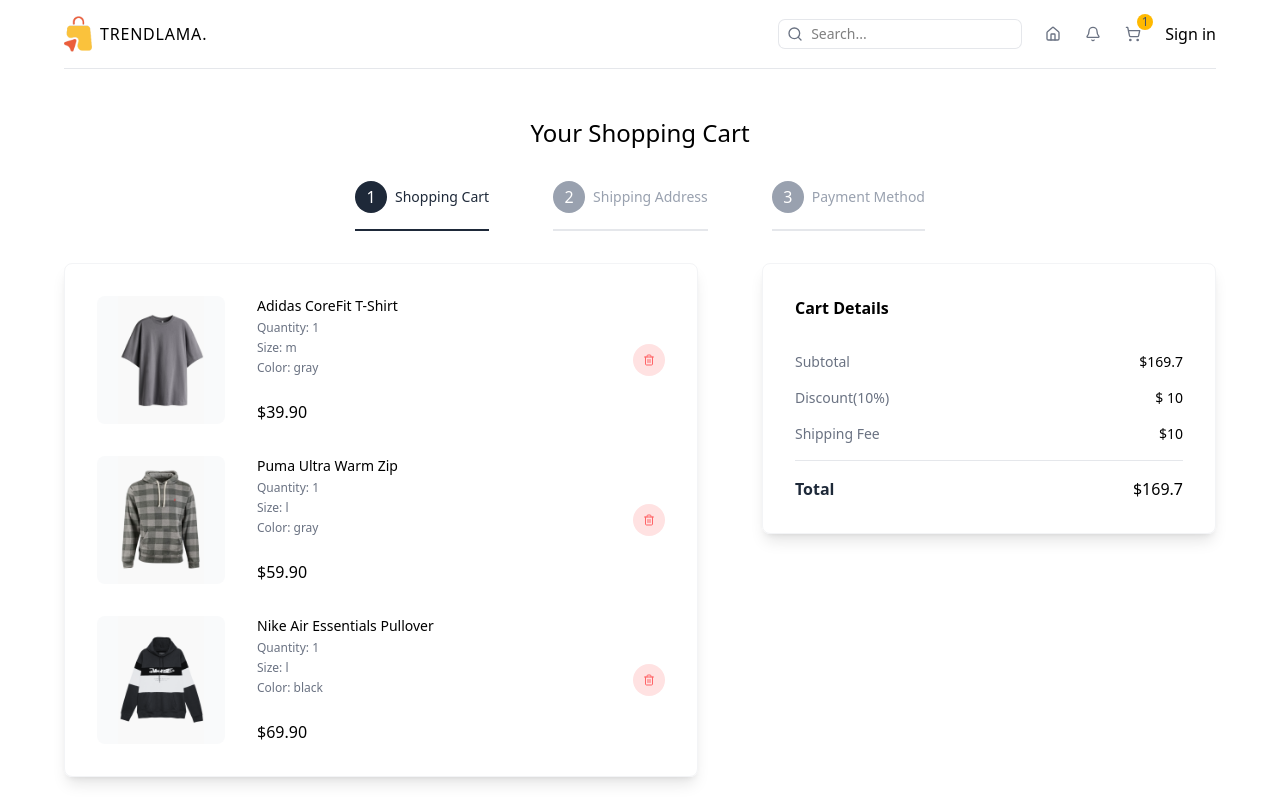
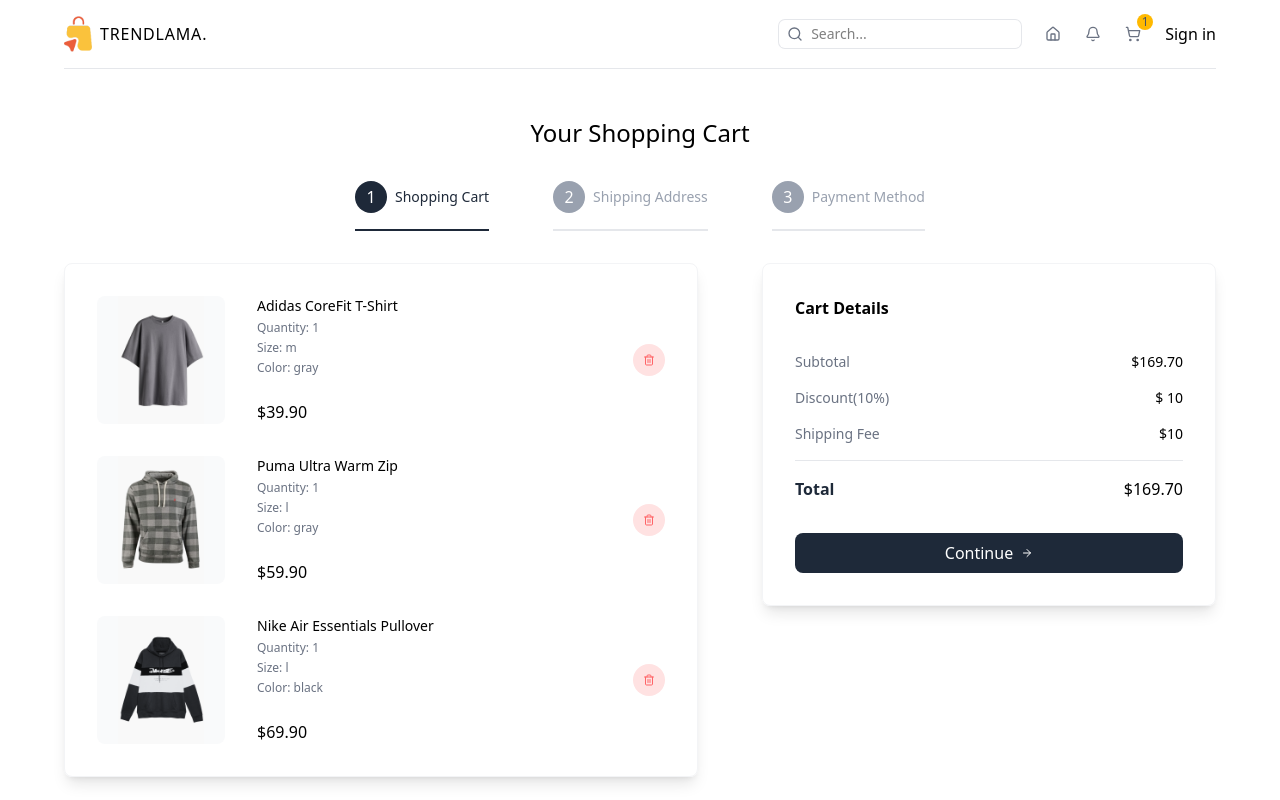
Before and after one commit to Toheedullah-K3/e-commerce-ui, a Next.js app in the folder client/: page /cart in a window 1280 px wide. Shown: the top 800 px of the page. Built offline with nearby package versions, Linux system fonts and the light colour scheme.

Commit message:
Car steps tabs are working now

```diff
--- a/client/src/app/cart/page.tsx
+++ b/client/src/app/cart/page.tsx
@@ -1,6 +1,7 @@
 "use client";
 
-
+import PaymentForm from "@/components/PaymentForm";
+import ShippingForm from "@/components/ShippingForm";
 import { CartItemsTypes } from "@/types";
 import { ArrowRight, Trash2 } from "lucide-react";
 import Image from "next/image";
@@ -83,7 +84,6 @@
   const searchParams = useSearchParams();
   const router = useRouter();
 
-
   const activeStep = parseInt(searchParams.get("step") || "1");
 
   return (
@@ -157,7 +157,7 @@
                 </div>
                 {/* DELETE BUTTON */}
                 <button
-                  // onClick={() => removeFromCart(item)}
+
                   className="w-8 h-8 rounded-full bg-red-100 hover:bg-red-200 transition-all duration-300 text-red-400 flex items-center justify-center cursor-pointer"
                 >
                   <Trash2 className="w-3 h-3" />
@@ -165,17 +165,16 @@
               </div>
             ))
           ) : activeStep === 2 ? (
-            <h2>STEP 2</h2>
-          ) : activeStep === 3 && true ? (
-            <h2>STEP 3</h2>
+            <ShippingForm  />
+          ) : activeStep === 3 && false ? (
+            <PaymentForm />
           ) : (
             <p className="text-sm text-gray-500">
               Please fill in the shipping form to continue.
             </p>
           )}
         </div>
-
-        {/* DETAILS  */}
+        {/* DETAILS */}
         <div className="w-full lg:w-5/12 shadow-lg border-1 border-gray-100 p-8 rounded-lg flex flex-col gap-8 h-max">
           <h2 className="font-semibold">Cart Details</h2>
           <div className="flex flex-col gap-4">
@@ -183,7 +182,9 @@
               <p className="text-gray-500">Subtotal</p>
               <p className="font-medium">
                 $
-                {cartItems.reduce((acc, item) => acc + item.price, 0)}
+                {cartItems
+                  .reduce((acc, item) => acc + item.price * item.quantity, 0)
+                  .toFixed(2)}
               </p>
             </div>
             <div className="flex justify-between text-sm">
@@ -199,10 +200,21 @@
               <p className="text-gray-800 font-semibold">Total</p>
               <p className="font-medium">
                 $
-                {cartItems.reduce((acc, item) => acc + item.price, 0)}
+                {cartItems
+                  .reduce((acc, item) => acc + item.price * item.quantity, 0)
+                  .toFixed(2)}
               </p>
             </div>
           </div>
+          {activeStep === 1 && (
+            <button
+              onClick={() => router.push("/cart?step=2", { scroll: false })}
+              className="w-full bg-gray-800 hover:bg-gray-900 transition-all duration-300 text-white p-2 rounded-lg cursor-pointer flex items-center justify-center gap-2"
+            >
+              Continue
+              <ArrowRight className="w-3 h-3" />
+            </button>
+          )}
         </div>
       </div>
     </div>
--- a/client/src/components/PaymentForm.tsx
+++ b/client/src/components/PaymentForm.tsx
@@ -0,0 +1,11 @@
+import React from 'react'
+
+function PaymentForm() {
+  return (
+    <div>
+      PaymentForm
+    </div>
+  )
+}
+
+export default PaymentForm
--- a/client/src/components/ShippingForm.tsx
+++ b/client/src/components/ShippingForm.tsx
@@ -0,0 +1,11 @@
+import React from 'react'
+
+function ShippingForm() {
+  return (
+    <div>
+      ShippingForm
+    </div>
+  )
+}
+
+export default ShippingForm
--- a/client/src/types.ts
+++ b/client/src/types.ts
@@ -12,7 +12,7 @@
 export type ProductsTypes = ProductType[]
 
 export type CartItemsType = ProductType & {
-    quantity: string;
+    quantity: number;
     selectedSize: string;
     selectedColor: string;
 }
```
